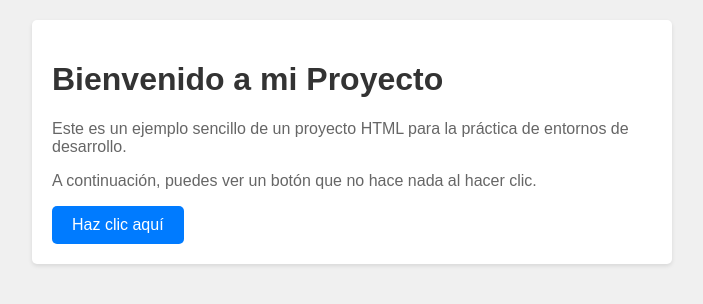
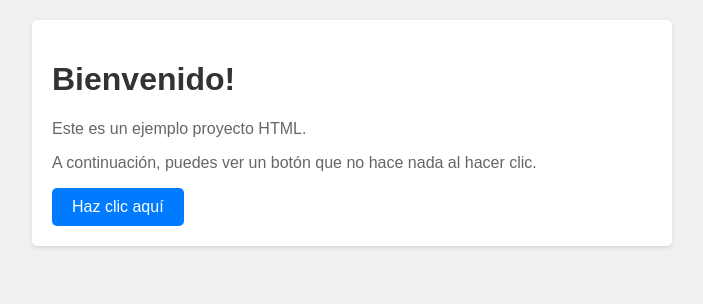
Before and after one commit to HGPMedac/ED, a plain HTML site: page PRACTICA19/index.html in a window 1280 px wide. Shown: the whole page, without its empty margins (288-991 px from the left). Drawn offline with Linux system fonts and the light colour scheme.

Commit message:
Actualización de cambios

```diff
--- a/PRACTICA19/index.html
+++ b/PRACTICA19/index.html
@@ -42,8 +42,8 @@
 </head>
 <body>
     <div class="container">
-        <h1>Bienvenido a mi Proyecto</h1>
-        <p>Este es un ejemplo sencillo de un proyecto HTML para la práctica de entornos de desarrollo.</p>
+        <h1>Bienvenido!</h1>
+        <p>Este es un ejemplo proyecto HTML.</p>
         <p>A continuación, puedes ver un botón que no hace nada al hacer clic.</p>
         <a href="#" class="button">Haz clic aquí</a>
     </div>
```
